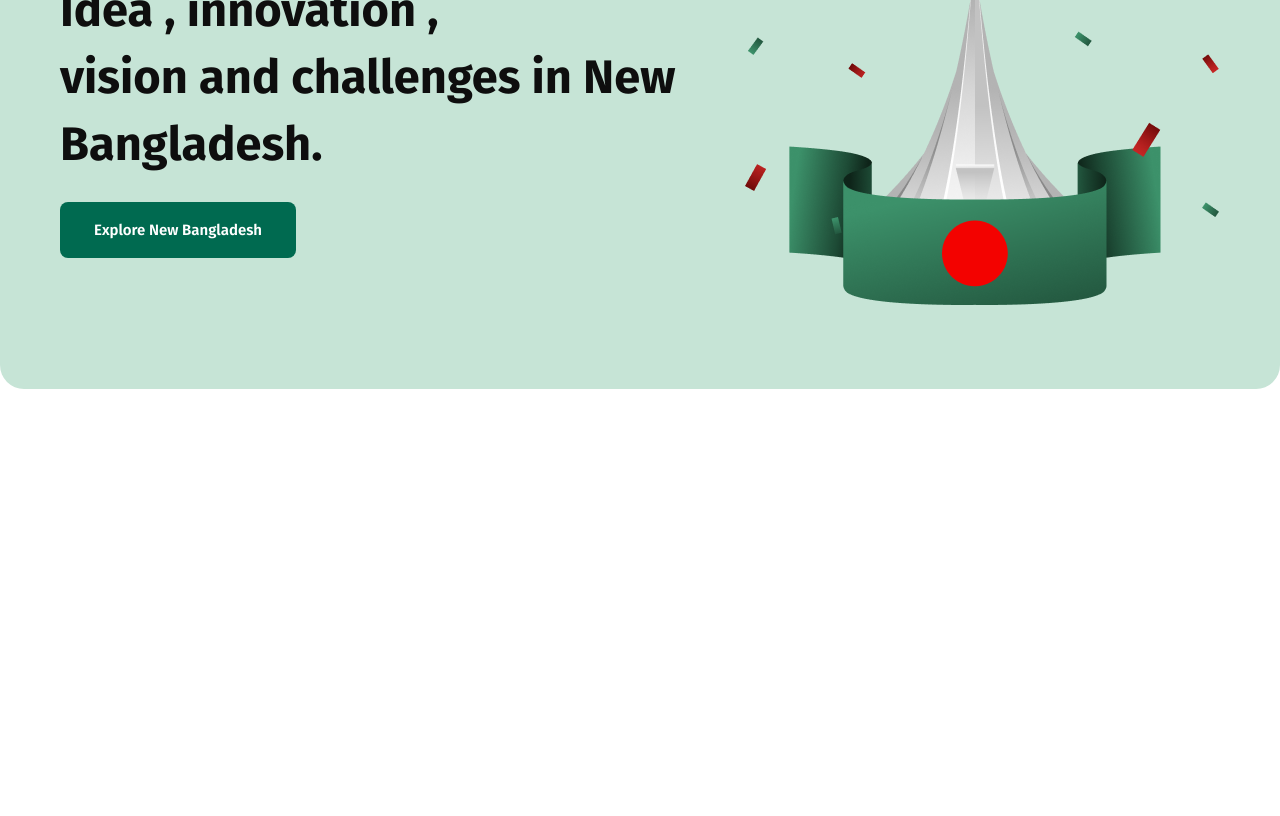
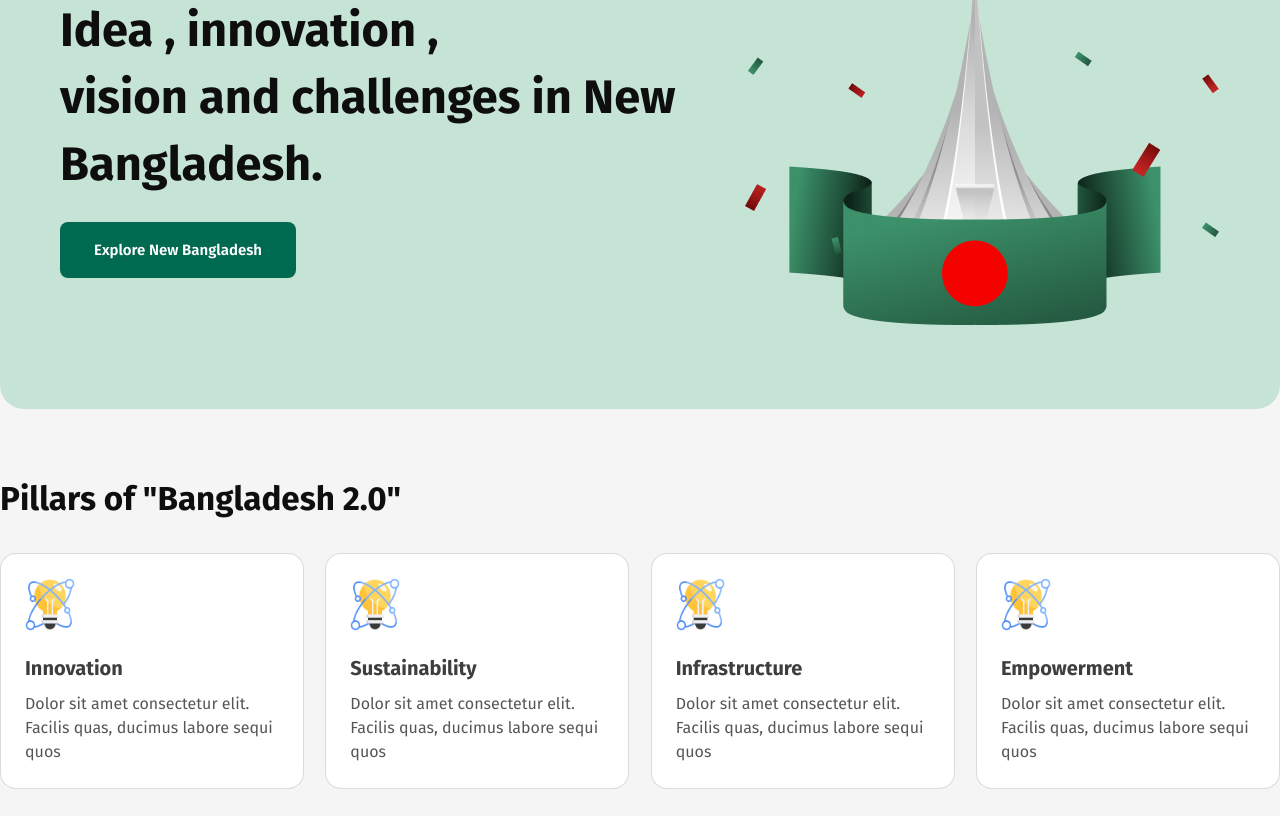
Before and after one commit to noob-ubaid/Bangladesh-2.0, a plain HTML site: page index.html in a window 1280 px wide. Shown: the part 277-1093 px from the top of the page. Before the commit the page ends 800 px from the top, so only its background shows below. Drawn offline with Linux system fonts and the light colour scheme.

Commit message:
Pillars section done

```diff
--- a/index.html
+++ b/index.html
@@ -7,6 +7,7 @@
     <link rel="stylesheet" href="styles/style.css" />
   </head>
   <body class="container">
+    <section class="main-section">
       <!--! header section  -->
       <header>
         <h1 class="header-title">Bangladesh 2.0</h1>
@@ -14,8 +15,8 @@
       </header>
 
       <!--! main section  -->
-    <main class="banner ">
-      <div class="banner-container align">
+      <main class="banner">
+        <section class="banner-container align">
           <div>
             <p class="banner-title">Bangladesh 2.0</p>
             <h2 class="banner-subtitle">
@@ -27,7 +28,54 @@
           <div>
             <img src="assets/hero.png" alt="" />
           </div>
+        </section>
+
+        <!--! pillars section  -->
+        <section class="pillars">
+          <h2 class="common-title">Pillars of "Bangladesh 2.0"</h2>
+          <div class="align pillar-container">
+            <!--? card 1 -->
+            <div class="card">
+              <img class="card-icon" src="assets/card-icon.png" alt="" />
+              <h3 class="card-title">Innovation</h3>
+              <p class="card-description">
+                Dolor sit amet consectetur elit. Facilis quas, ducimus labore
+                sequi quos
+              </p>
             </div>
+
+            <!--? card 2 -->
+            <div class="card">
+                <img class="card-icon" src="assets/card-icon.png" alt="" />
+                <h3 class="card-title">Sustainability</h3>
+                <p class="card-description">
+                  Dolor sit amet consectetur elit. Facilis quas, ducimus labore
+                  sequi quos
+                </p>
+              </div>
+
+              <!--? card 3 -->
+            <div class="card">
+                <img class="card-icon" src="assets/card-icon.png" alt="" />
+                <h3 class="card-title">Infrastructure</h3>
+                <p class="card-description">
+                  Dolor sit amet consectetur elit. Facilis quas, ducimus labore
+                  sequi quos
+                </p>
+              </div>
+
+              <!--? card 4 -->
+            <div class="card">
+                <img class="card-icon" src="assets/card-icon.png" alt="" />
+                <h3 class="card-title">Empowerment</h3>
+                <p class="card-description">
+                  Dolor sit amet consectetur elit. Facilis quas, ducimus labore
+                  sequi quos
+                </p>
+              </div>
+          </div>
+        </section>
       </main>
+    </section>
   </body>
 </html>
--- a/styles/style.css
+++ b/styles/style.css
@@ -4,27 +4,30 @@
   padding: 0;
   box-sizing: border-box;
 }
-body {
+.container{
+    background-color: rgb(245, 245, 245);
+}
+.main-section {
   width: 1280px;
   margin: 0 auto;
 }
 /*! hover effect */
-.btn:hover{
+.btn:hover {
   cursor: pointer;
-    background-color:rgb(0, 106, 80);
+  background-color: rgb(0, 106, 80);
   color: white;
   transition: all;
   transition-duration: 300ms;
 }
-.btn-secondary:hover{
+.btn-secondary:hover {
   transition: all;
   cursor: pointer;
   background-color: #fff;
-    color:rgb(0, 106, 80);
+  color: rgb(0, 106, 80);
   transition-duration: 300ms;
 }
 /*! utility section  */
-.btn-secondary{
+.btn-secondary {
   color: rgb(255, 255, 255);
   font-family: Fira Sans;
   font-size: 15px;
@@ -38,8 +41,17 @@ margin: 24px 0px;
   padding: 17px 34px 17px 34px;
   background-color: rgb(0, 106, 80);
 }
+.common-title {
+  color: rgb(14, 14, 14);
+  font-family: Fira Sans;
+  font-size: 33.2px;
+  font-weight: 700;
+  line-height: 48px;
+  letter-spacing: 0%;
+  text-align: left;
+}
 /*! header section  */
-header{
+header {
   display: flex;
   justify-content: space-between;
   align-items: center;
@@ -54,7 +66,7 @@ header{
   letter-spacing: 0%;
   text-align: left;
 }
-.btn{
+.btn {
   box-sizing: border-box;
   border: 1px solid rgb(0, 106, 80);
   border-radius: 8px;
@@ -68,16 +80,15 @@ text-align: left;
   padding: 15px 30px;
 }
 /*! banner section  */
-.banner{
-    background-color: rgb(198, 228, 214);
-    border-radius: 24px;
+.banner {
+  margin-top: 20px;
 }
-.align{
+.align {
   display: flex;
   align-items: center;
   justify-content: space-between;
 }
-.banner-title{
+.banner-title {
   color: rgba(14, 14, 14, 0.5);
   font-family: Fira Sans;
   font-size: 20px;
@@ -86,7 +97,7 @@ line-height: 29px;
   letter-spacing: 0%;
   text-align: left;
 }
-.banner-subtitle{
+.banner-subtitle {
   color: rgb(14, 14, 14);
   font-family: Fira Sans;
   font-size: 47px;
@@ -96,6 +107,47 @@ letter-spacing: 0%;
   text-align: left;
   margin-top: 16px;
 }
-.banner-container{
+.banner-container {
   padding: 80px 60px;
+  background-color: rgb(198, 228, 214);
+  border-radius: 24px;
 }
+/*! pillars section  */
+.pillars {
+  margin-top: 66px;
+  margin-bottom: 27px;
+}
+.card-icon {
+  width: 49.66px;
+  height: 53.09px;
+}
+.card-title {
+  color: rgba(14, 14, 14, 0.8);
+  font-family: Fira Sans;
+  font-size: 20px;
+  font-weight: 700;
+  line-height: 24px;
+  letter-spacing: 0%;
+  text-align: left;
+  padding-top: 21px;
+  padding-bottom: 12px;
+}
+.card {
+  padding: 24px;
+  border: 1px solid rgba(14, 14, 14, 0.15);
+  border-radius: 16px;
+  background: rgb(255, 255, 255);
+}
+.card-description {
+  color: rgba(14, 14, 14, 0.7);
+  font-family: Fira Sans;
+  font-size: 16px;
+  font-weight: 400;
+  line-height: 24px;
+  letter-spacing: 0%;
+  text-align: left;
+  width: 254px;
+}
+.pillar-container{
+    margin-top: 30px;
+}
```
Lines whose indentation alone changed are shown as unchanged.
